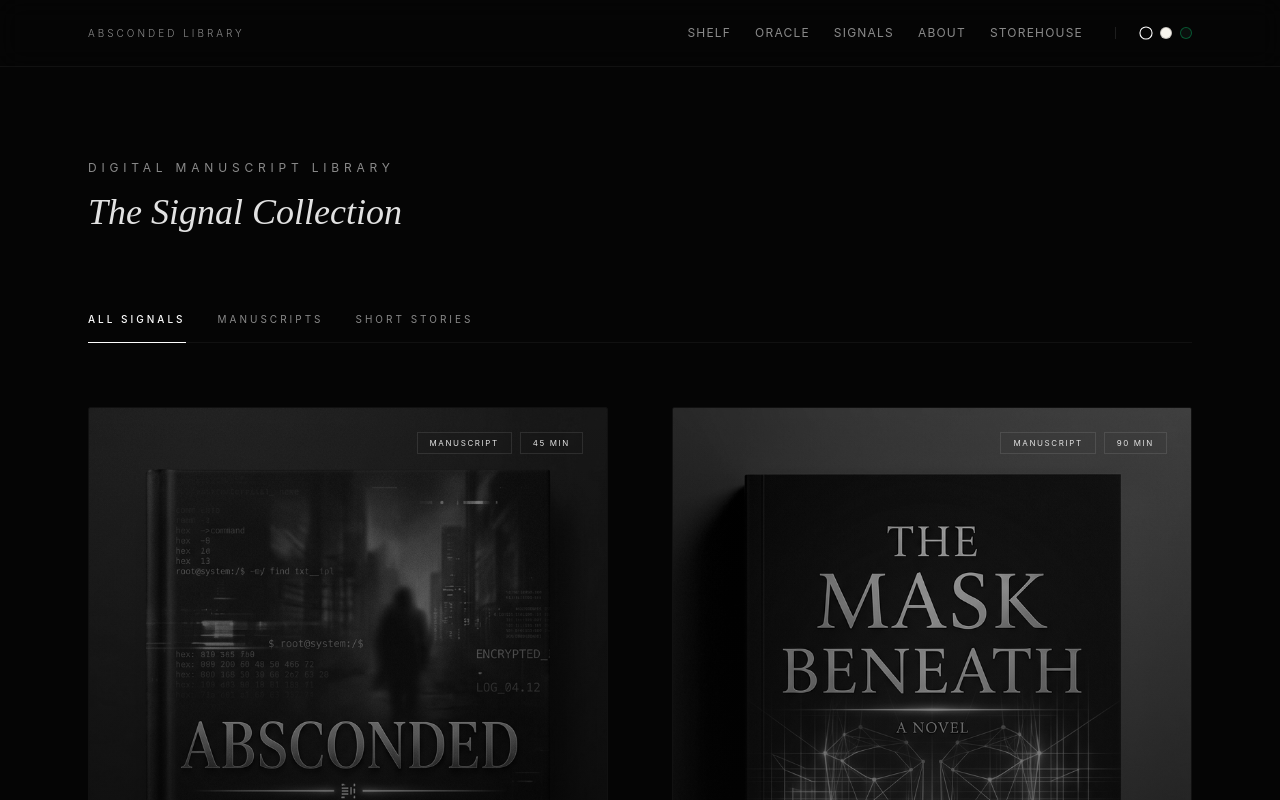
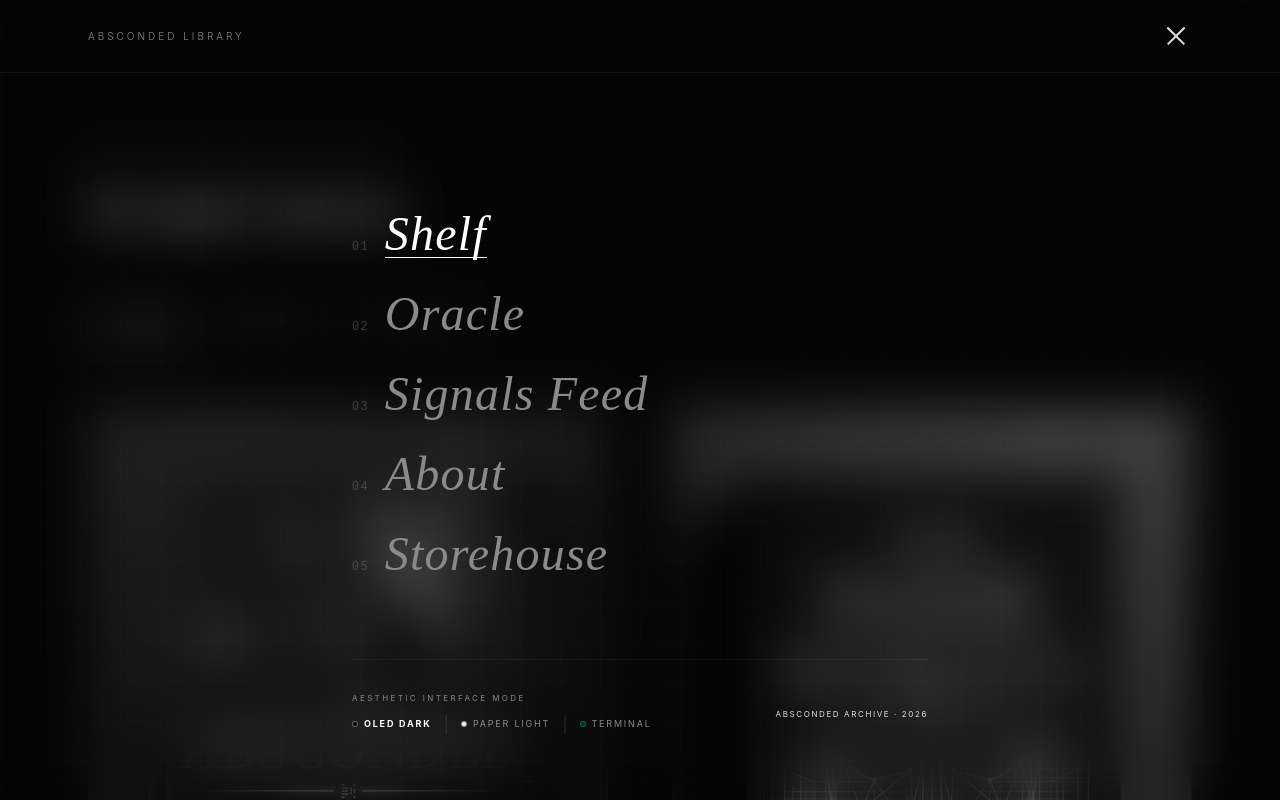
Before and after one commit to habibixyz/Absconded, a Next.js app: page / in a window 1280 px wide. Both pictures are taken after a click on the button "Toggle Menu". Shown: the top 800 px of the page. Built offline with nearby package versions, Linux system fonts and the light colour scheme.

Commit message:
feat: add responsive hamburger overlay navigation and fix Paper Light theme text visibility

```diff
--- a/app/globals.css
+++ b/app/globals.css
@@ -68,6 +68,30 @@
 [data-theme="light"] .text-white {
   color: #000000 !important;
 }
+[data-theme="light"] .text-white\/95 {
+  color: rgba(0, 0, 0, 0.95) !important;
+}
+[data-theme="light"] .text-white\/90 {
+  color: rgba(0, 0, 0, 0.9) !important;
+}
+[data-theme="light"] .text-white\/80 {
+  color: rgba(0, 0, 0, 0.8) !important;
+}
+[data-theme="light"] .text-white\/60 {
+  color: rgba(0, 0, 0, 0.6) !important;
+}
+[data-theme="light"] .text-white\/40 {
+  color: rgba(0, 0, 0, 0.4) !important;
+}
+[data-theme="light"] .text-white\/20 {
+  color: rgba(0, 0, 0, 0.2) !important;
+}
+[data-theme="light"] .text-white\/10 {
+  color: rgba(0, 0, 0, 0.1) !important;
+}
+[data-theme="light"] .text-bg {
+  color: #1c1c1a !important;
+}
 [data-theme="light"] .group-hover\:text-white:hover {
   color: #000000 !important;
 }
@@ -97,6 +121,9 @@
 }
 [data-theme="light"] .bg-bg\/80 {
   background-color: rgba(248, 246, 240, 0.8) !important;
+}
+[data-theme="light"] .bg-bg\/95 {
+  background-color: rgba(248, 246, 240, 0.95) !important;
 }
 [data-theme="light"] .hover\:bg-white\/5:hover {
   background-color: rgba(0, 0, 0, 0.05) !important;
@@ -140,12 +167,27 @@
 [data-theme="terminal"] .bg-bg\/80 {
   background-color: rgba(10, 15, 13, 0.8) !important;
 }
+[data-theme="terminal"] .bg-bg\/95 {
+  background-color: rgba(10, 15, 13, 0.95) !important;
+}
 [data-theme="terminal"] .hover\:bg-white\/5:hover {
   background-color: rgba(0, 255, 136, 0.08) !important;
 }
 [data-theme="terminal"] .hover\:bg-white:hover {
   background-color: #00ff88 !important;
   color: #0a0f0d !important;
+}
+
+/* 6. Layout Component overrides for light theme */
+[data-theme="light"] .pull-quote {
+  color: rgba(28, 28, 26, 0.85) !important;
+  border-left-color: rgba(28, 28, 26, 0.15) !important;
+  background: linear-gradient(90deg, rgba(28, 28, 26, 0.025), transparent) !important;
+}
+[data-theme="light"] .terminal-block {
+  background: rgba(0, 0, 0, 0.03) !important;
+  border-color: rgba(0, 0, 0, 0.08) !important;
+  color: #1b4d3e !important;
 }
 
 * {
--- a/app/page.jsx
+++ b/app/page.jsx
@@ -5,6 +5,12 @@ import { books } from './data'
 
 // Timeline Signals Log for the Developer Signals Feed
 const timelineSignals = [
+  {
+    id: 104,
+    type: "UI",
+    date: "2026.08.23",
+    text: 'Redesigned site navigation header into a global responsive fullscreen hamburger overlay for mobile, tablet, and desktop viewports.'
+  },
   {
     id: 103,
     type: "UI",
@@ -132,6 +138,7 @@ export default function Home() {
   const [theme, setTheme] = useState("oled")
   const [isRestoring, setIsRestoring] = useState(true)
   const [copied, setCopied] = useState(false)
+  const [menuOpen, setMenuOpen] = useState(false)
 
   // Initialize and persist theme
   useEffect(() => {
@@ -139,6 +146,18 @@ export default function Home() {
     setTheme(savedTheme)
     document.documentElement.setAttribute("data-theme", savedTheme)
   }, [])
+
+  // Disable body scroll when menu is open
+  useEffect(() => {
+    if (menuOpen) {
+      document.body.style.overflow = 'hidden'
+    } else {
+      document.body.style.overflow = ''
+    }
+    return () => {
+      document.body.style.overflow = ''
+    }
+  }, [menuOpen])
 
   const handleThemeChange = (newTheme) => {
     setTheme(newTheme)
@@ -470,19 +489,20 @@ export default function Home() {
       {isReading && <ScrollProgressBar content={selectedChapter.content} />}
 
       {/* Navigation */}
-      <nav className="fixed top-0 left-0 right-0 z-50 bg-bg/80 backdrop-blur-md border-b border-white/5">
-        <div className="max-w-6xl mx-auto px-4 sm:px-6 py-4 sm:py-6 flex flex-col sm:flex-row items-center justify-between gap-3 sm:gap-0">
+      <nav className="fixed top-0 left-0 right-0 z-50 bg-bg/85 backdrop-blur-md border-b border-white/5">
+        <div className="max-w-6xl mx-auto px-6 py-5 flex items-center justify-between">
           <button
             onClick={() => {
               navigate(() => {
                 setPage("library");
                 setSelectedBook(null);
                 setSelectedChapter(null);
+                setMenuOpen(false);
               });
             }}
-            className="text-[8px] sm:text-[10px] tracking-[0.15em] sm:tracking-[0.3em] uppercase font-light hover:text-white transition-colors duration-300 text-secondary whitespace-nowrap"
+            className="text-[10px] tracking-[0.3em] uppercase font-light hover:text-white transition-colors duration-300 text-secondary whitespace-nowrap z-[60]"
           >
-            Absconded<span className="hidden sm:inline"> Library</span>
+            Absconded Library
           </button>
 
           {/* Reading Context indicator on Desktop */}
@@ -500,59 +520,123 @@ export default function Home() {
             </div>
           )}
 
-          <div className="flex gap-3 sm:gap-6 items-center">
+          {/* Hamburger Trigger */}
+          <button
+            onClick={() => setMenuOpen(!menuOpen)}
+            className="relative w-8 h-8 flex flex-col justify-center items-center group z-[60] focus:outline-none"
+            aria-label="Toggle Menu"
+          >
+            <span
+              style={{ backgroundColor: 'var(--text)' }}
+              className={`block w-6 h-[1.5px] transition-all duration-300 ease-out absolute ${
+                menuOpen ? "rotate-45" : "-translate-y-1.5"
+              }`}
+            />
+            <span
+              style={{ backgroundColor: 'var(--text)' }}
+              className={`block w-6 h-[1.5px] transition-all duration-300 ease-out absolute ${
+                menuOpen ? "opacity-0" : "opacity-100"
+              }`}
+            />
+            <span
+              style={{ backgroundColor: 'var(--text)' }}
+              className={`block w-6 h-[1.5px] transition-all duration-300 ease-out absolute ${
+                menuOpen ? "-rotate-45" : "translate-y-1.5"
+              }`}
+            />
+          </button>
+        </div>
+      </nav>
+
+      {/* Full-Screen Overlay Navigation Menu */}
+      <div
+        className={`fixed inset-0 z-40 bg-bg/95 backdrop-blur-xl transition-all duration-500 ease-in-out flex flex-col justify-between p-8 sm:p-16 ${
+          menuOpen ? "opacity-100 pointer-events-auto visible" : "opacity-0 pointer-events-none invisible"
+        }`}
+      >
+        {/* Decorative Grid Lines */}
+        <div className="absolute inset-0 bg-[linear-gradient(var(--border)_1px,transparent_1px),linear-gradient(90deg,var(--border)_1px,transparent_1px)] bg-[size:40px_40px] opacity-[0.15] pointer-events-none" />
+
+        <div className="h-16" />
+
+        {/* Navigation Links */}
+        <div className="flex flex-col gap-6 sm:gap-8 max-w-xl mx-auto w-full justify-center flex-1 z-10">
+          {[
+            { label: "Shelf", value: "library" },
+            { label: "Oracle", value: "oracle" },
+            { label: "Signals Feed", value: "signals" },
+            { label: "About", value: "about" },
+            { label: "Storehouse", value: "store" }
+          ].map((link, idx) => (
             <button
-              onClick={() => { navigate(() => { setPage("library"); setSelectedBook(null); }); }}
-              className={`nav-link ${page === "library" ? "text-white" : "text-secondary"}`}
+              key={link.value}
+              onClick={() => {
+                navigate(() => {
+                  setPage(link.value);
+                  setSelectedBook(null);
+                  setSelectedChapter(null);
+                  setMenuOpen(false);
+                });
+              }}
+              className="group text-left flex items-baseline gap-4 outline-none"
             >
-              Shelf
+              <span className="text-[10px] sm:text-xs font-mono text-secondary tracking-widest opacity-40">
+                0{idx + 1}
+              </span>
+              <span className={`text-3xl sm:text-5xl font-serif italic tracking-wide transition-all duration-300 relative ${
+                page === link.value ? "text-white" : "text-secondary hover:text-white"
+              }`}>
+                {link.label}
+                <span className={`absolute bottom-0 left-0 right-0 h-[1px] bg-white transition-all duration-500 origin-left scale-x-0 group-hover:scale-x-100 ${
+                  page === link.value ? "scale-x-100" : ""
+                }`} />
+              </span>
             </button>
-            <button
-              onClick={() => { navigate(() => { setPage("oracle"); setSelectedBook(null); }); }}
-              className={`nav-link ${page === "oracle" ? "text-white" : "text-secondary"}`}
-            >
-              Oracle
-            </button>
-            <button
-              onClick={() => { navigate(() => { setPage("signals"); setSelectedBook(null); }); }}
-              className={`nav-link ${page === "signals" ? "text-white" : "text-secondary"}`}
-            >
-              Signals
-            </button>
-            <button
-              onClick={() => { navigate(() => { setPage("about"); setSelectedBook(null); }); }}
-              className={`nav-link ${page === "about" ? "text-white" : "text-secondary"}`}
-            >
-              About
-            </button>
-            <button
-              onClick={() => { navigate(() => { setPage("store"); setSelectedBook(null); }); }}
-              className={`nav-link ${page === "store" ? "text-white" : "text-secondary"}`}
-            >
-              Storehouse
-            </button>
+          ))}
+        </div>
 
-            {/* Theme switcher */}
-            <div className="flex items-center gap-2 border-l border-white/10 pl-3 sm:pl-6 ml-1 sm:ml-2 border-l-white/10">
+        {/* Theme Switcher & Details */}
+        <div className="max-w-xl mx-auto w-full border-t border-white/5 pt-8 flex flex-col sm:flex-row items-center justify-between gap-6 z-10">
+          <div className="flex flex-col gap-2">
+            <span className="text-[8px] tracking-[0.3em] uppercase text-secondary">Aesthetic Interface Mode</span>
+            <div className="flex items-center gap-3">
               <button
                 onClick={() => handleThemeChange("oled")}
-                title="OLED Dark"
-                className={`w-3 h-3 rounded-full bg-[#050505] border transition-all duration-300 ${theme === "oled" ? "border-white scale-110" : "border-white/20 hover:scale-110"}`}
-              />
+                className={`flex items-center gap-1.5 text-[9px] tracking-[0.2em] uppercase transition-all ${
+                  theme === "oled" ? "text-white font-bold" : "text-secondary hover:text-white"
+                }`}
+              >
+                <span className="w-1.5 h-1.5 rounded-full bg-black border border-white/40" />
+                OLED Dark
+              </button>
+              <span className="text-white/10">|</span>
               <button
                 onClick={() => handleThemeChange("light")}
-                title="Paper Light"
-                className={`w-3 h-3 rounded-full bg-[#f8f5ee] border transition-all duration-300 ${theme === "light" ? "border-black scale-110" : "border-black/20 hover:scale-110"}`}
-              />
+                className={`flex items-center gap-1.5 text-[9px] tracking-[0.2em] uppercase transition-all ${
+                  theme === "light" ? "text-black font-bold" : "text-secondary hover:text-white"
+                }`}
+              >
+                <span className="w-1.5 h-1.5 rounded-full bg-[#f8f5ee] border border-black/40" />
+                Paper Light
+              </button>
+              <span className="text-white/10">|</span>
               <button
                 onClick={() => handleThemeChange("terminal")}
-                title="Terminal Green"
-                className={`w-3 h-3 rounded-full bg-[#0a0f0d] border border-[#00ff88]/30 transition-all duration-300 ${theme === "terminal" ? "border-[#00ff88] scale-110 shadow-[0_0_8px_#00ff88]" : "hover:scale-110"}`}
-              />
+                className={`flex items-center gap-1.5 text-[9px] tracking-[0.2em] uppercase transition-all ${
+                  theme === "terminal" ? "text-white font-bold" : "text-secondary hover:text-white"
+                }`}
+              >
+                <span className="w-1.5 h-1.5 rounded-full bg-emerald-950 border border-[#00ff88]/30" />
+                Terminal
+              </button>
             </div>
           </div>
+
+          <div className="text-[8px] tracking-[0.2em] uppercase text-secondary/60 text-center sm:text-right">
+            ABSCONDED ARCHIVE · 2026
+          </div>
         </div>
-      </nav>
+      </div>
 
       {/* View 1: Shelf (Library) */}
       {page === "library" && (
```
